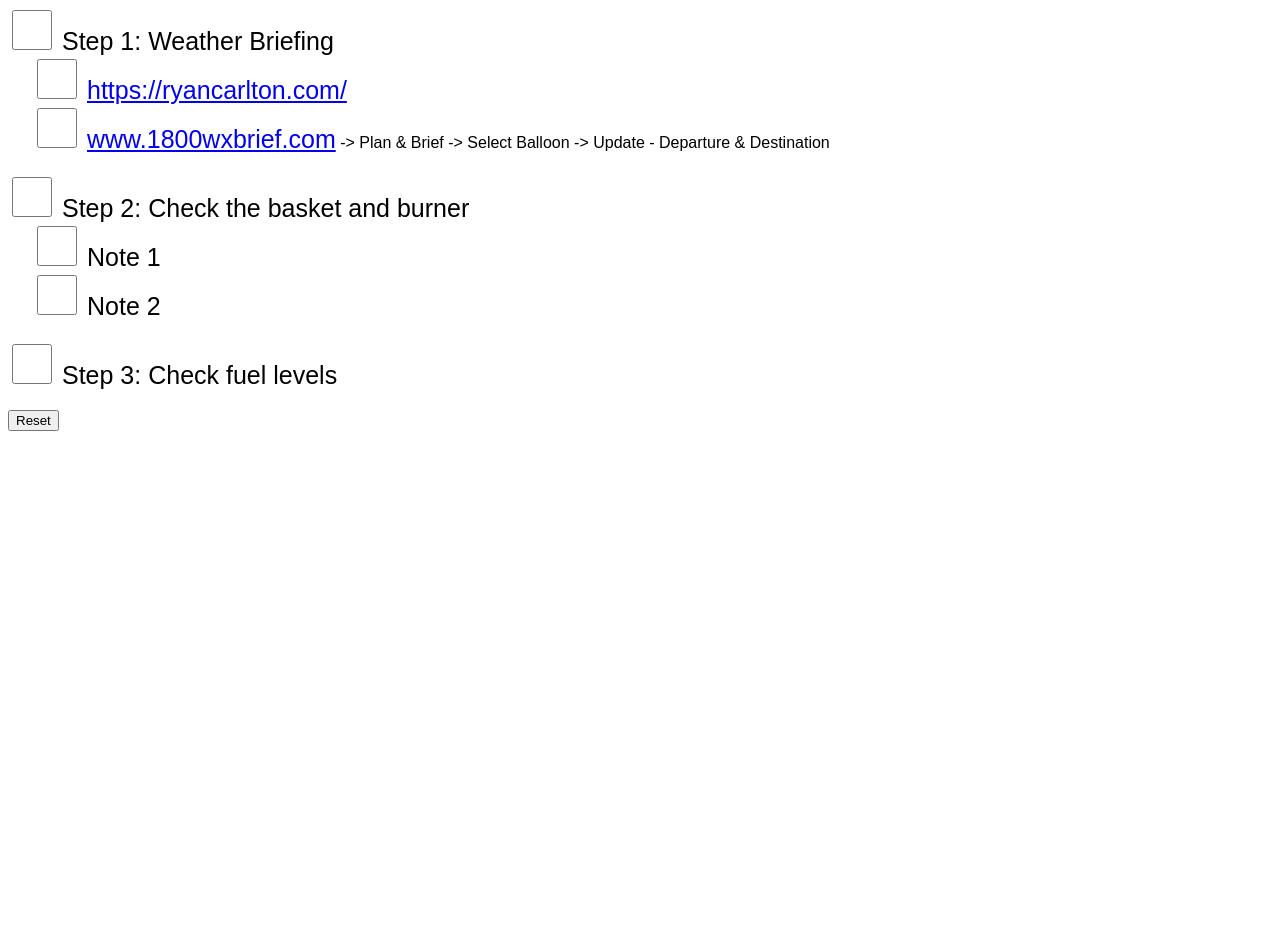
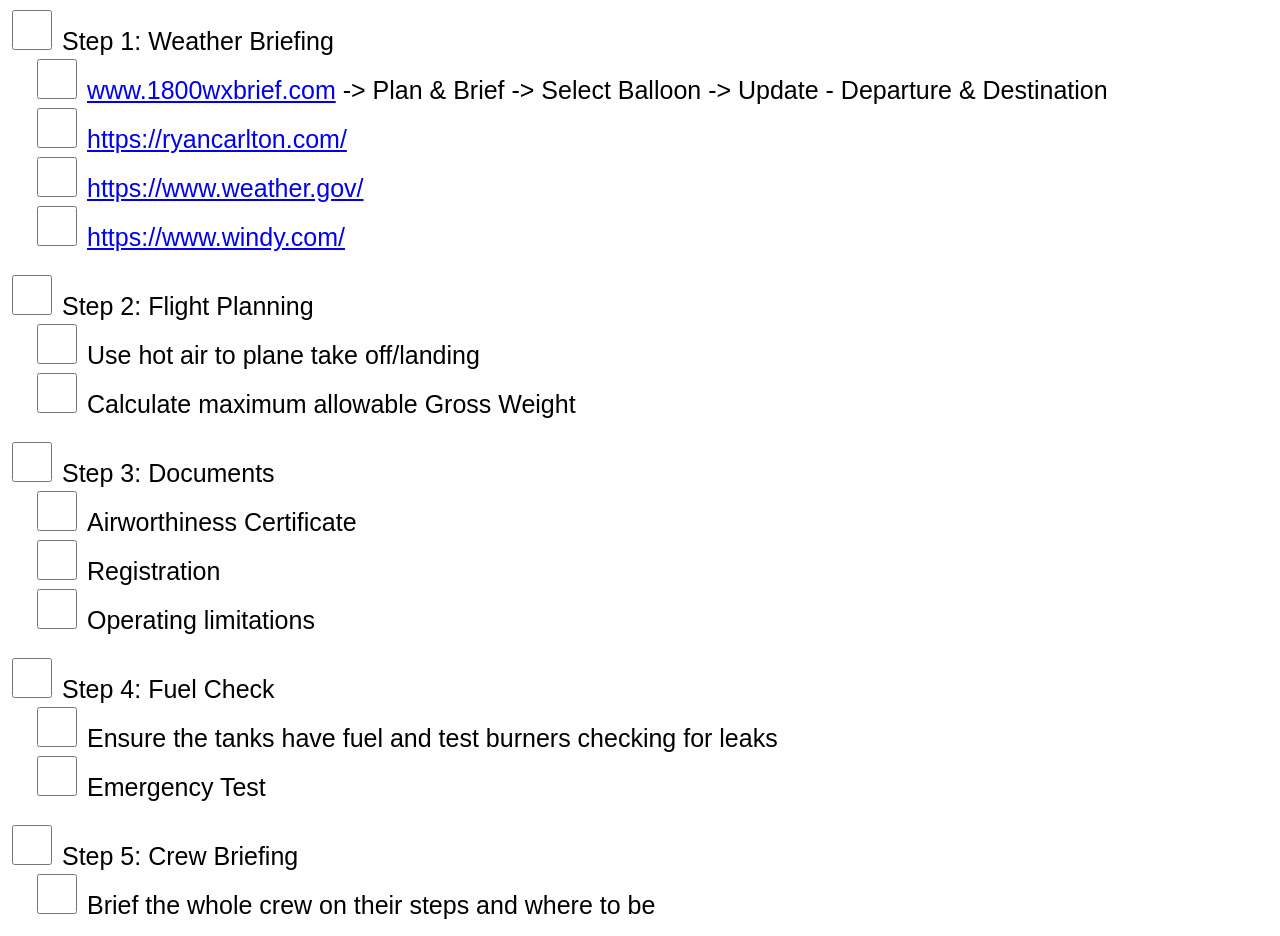
Before and after one commit to KyInTheSky25/KyInTheSky25.github.io, a plain HTML site: page index.html in a window 1280 px wide. Shown: the part 73-1009 px from the top of the page. Before the commit the page ends 800 px from the top, so only its background shows below. Drawn offline with Linux system fonts and the light colour scheme.

Commit message:
Update index.html

```diff
--- a/index.html
+++ b/index.html
@@ -5,6 +5,7 @@
     <style>
         body {
             font-family: Arial, sans-serif;
+            overflow-y: scroll; /* Enable vertical scrolling for the entire page */
         }
         .checklist-container {
             margin-top: 20px;
@@ -26,6 +27,9 @@
         a {
             font-size: 25px;
         }
+        span {
+            font-size: 25px;
+        }
         @media only screen and (max-width: 600px) {
             body {
                 font-size: 25px;
@@ -34,17 +38,14 @@
                 height: 60px;
                 width: 60px;
             }
-            label {
-                font-size: 35px;
-            }
-            a {
+            label, a, span {
                 font-size: 35px;
             }
         }
     </style>
 </head>
 <body>
-    <h1>Hot Air Balloon Pre-Flight Checklist</h1>
+    <h1>Operation Pass Scott</h1>
     <div class="checklist-container" id="checklist-container">
         <!-- Checklist items will be inserted here -->
     </div>
@@ -57,23 +58,47 @@
                 step: 'Step 1: Weather Briefing',
                 additionalInfo: [
                     {
+                        link: 'www.1800wxbrief.com',
+                        description: ' -> Plan & Brief -> Select Balloon -> Update - Departure & Destination'
+                    },
+                    {
                         link: 'https://ryancarlton.com/',
                         description: ''
                     },
                     {
-                        link: 'www.1800wxbrief.com',
-                        description: ' -> Plan & Brief -> Select Balloon -> Update - Departure & Destination'
+                        link: 'https://www.weather.gov/',
+                        description: ''
+                    },
+                    {
+                        link: 'https://www.windy.com/',
+                        description: ''
                     }
                 ]
             },
             {
-                step: 'Step 2: Check the basket and burner',
-                additionalInfo: ['Note 1', 'Note 2']
+                step: 'Step 2: Flight Planning',
+                additionalInfo: ['Use hot air to plane take off/landing', 'Calculate maximum allowable Gross Weight']
             },
             {
-                step: 'Step 3: Check fuel levels',
-                additionalInfo: []
+                step: 'Step 3: Documents',
+                additionalInfo: ['Airworthiness Certificate', 'Registration', 'Operating limitations']
             },
+            {
+                step: 'Step 4: Fuel Check',
+                additionalInfo: ['Ensure the tanks have fuel and test burners checking for leaks', 'Emergency Test']
+            },
+            {
+                step: 'Step 5: Crew Briefing',
+                additionalInfo: ['Brief the whole crew on their steps and where to be']
+            },
+            {
+                step: 'Step 6: Inflation',
+                additionalInfo: ['Lay down and begin to attach envelope to basket', 'Tie off the basket to anchor point', 'Start Fans', 'Watch Ropes','Secure Top', 'Inflate Balloon']
+            },
+            {
+                step: 'Step 7: Pre-launch',
+                additionalInfo: ['Check gauges', 'Check Altimeter', 'Radio Check', 'Final Crew Instructions']
+            }
             // Add as many steps as needed...
         ];
 
@@ -81,7 +106,7 @@
         var resetButton = document.getElementById('reset-button');
 
         // Load saved checkbox states from localStorage after the page has fully loaded
-        window.addEventListener('load', function() {
+        window.addEventListener('DOMContentLoaded', function() {
             loadCheckboxes();
         });
 
@@ -99,6 +124,7 @@
 
             var checkbox = document.createElement('input');
             checkbox.type = 'checkbox';
+            checkbox.id = 'checkbox-' + i; // Assign a unique id to each checkbox
 
             var label = document.createElement('label');
             label.textContent = checklistItems[i].step;
@@ -115,8 +141,7 @@
                 var additionalInfoItem = document.createElement('div');
                 var additionalCheckbox = document.createElement('input');
                 additionalCheckbox.type = 'checkbox';
-                additionalCheckbox.style.height = '40px';
-                additionalCheckbox.style.width = '40px';
+                additionalCheckbox.id = 'checkbox-' + i + '-' + j; // Assign a unique id to each sub-checkbox
 
                 subCheckboxes.push(additionalCheckbox);  // Push this checkbox to the array
 
```
